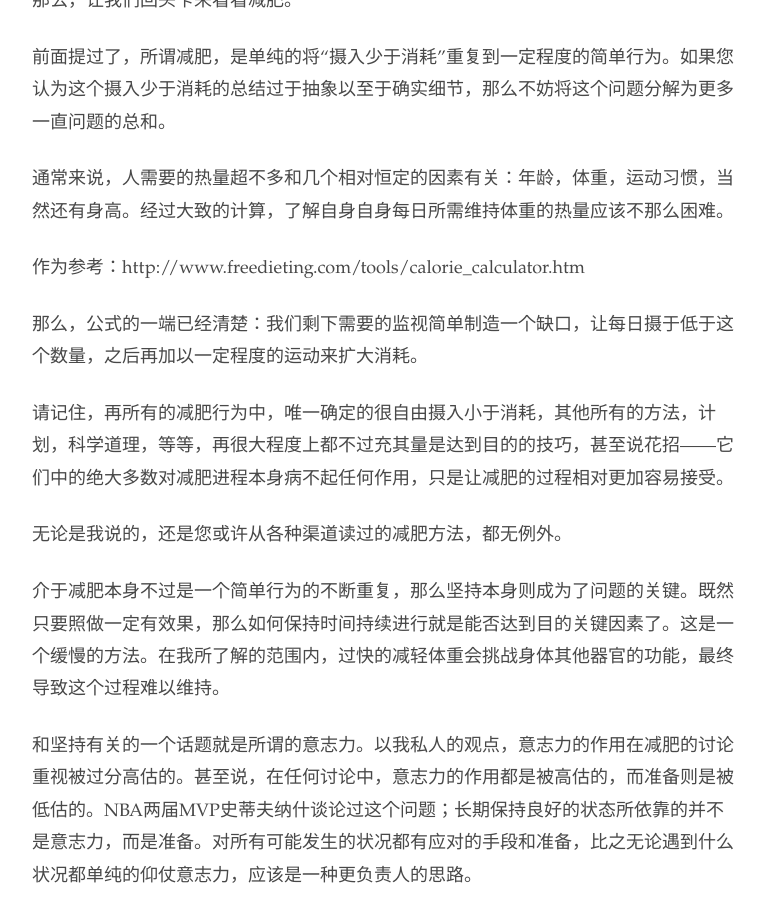
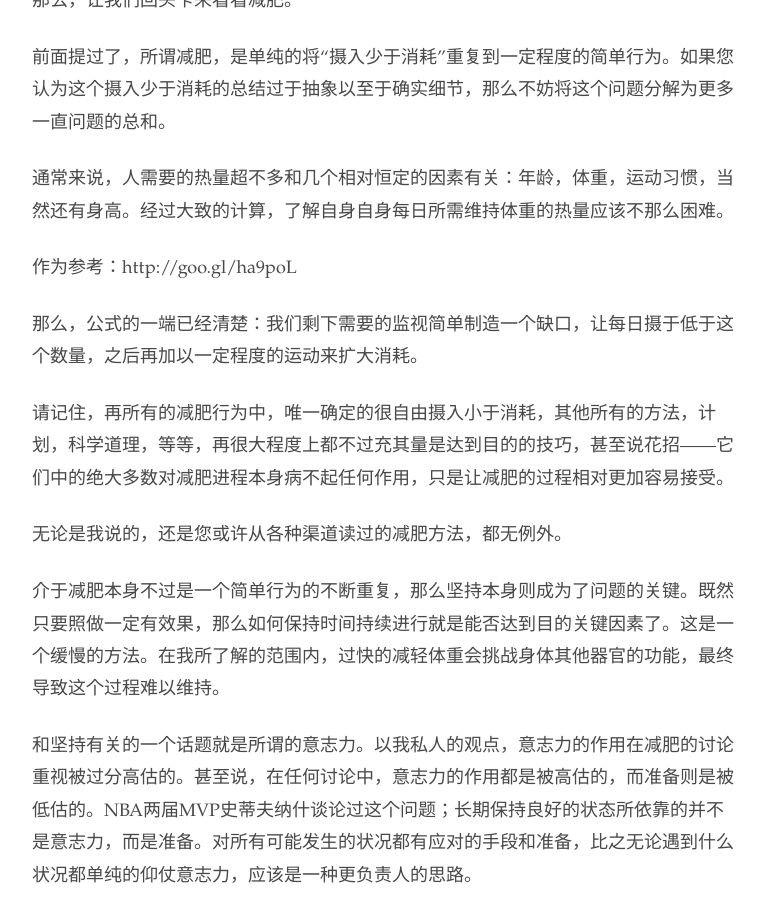
Before and after one commit to readandchedan/readandchedan.github.io, a Jekyll site: the page built from _posts/fiction/_posts/2014-07-27-weight-loss.md, in a window 1280 px wide and 900 px high, scrolled down 1798 px. Shown: the whole window, without its empty margins (256-1021 px from the left). Built offline with Jekyll 4.4.1, drawn with Linux system fonts in a browser that asks for light colours; some of the changed lines change nothing that is shown.

Commit message:
Commited on 2014-07-27 01:18:06.345013

```diff
--- a/_posts/fiction/_posts/2014-07-27-weight-loss.md
+++ b/_posts/fiction/_posts/2014-07-27-weight-loss.md
@@ -46,7 +46,7 @@ layout: default
 
 通常来说，人需要的热量超不多和几个相对恒定的因素有关：年龄，体重，运动习惯，当然还有身高。经过大致的计算，了解自身自身每日所需维持体重的热量应该不那么困难。
 
-作为参考：http://www.freedieting.com/tools/calorie_calculator.htm
+作为参考：http://goo.gl/ha9poL
 
 那么，公式的一端已经清楚：我们剩下需要的监视简单制造一个缺口，让每日摄于低于这个数量，之后再加以一定程度的运动来扩大消耗。
 
```
